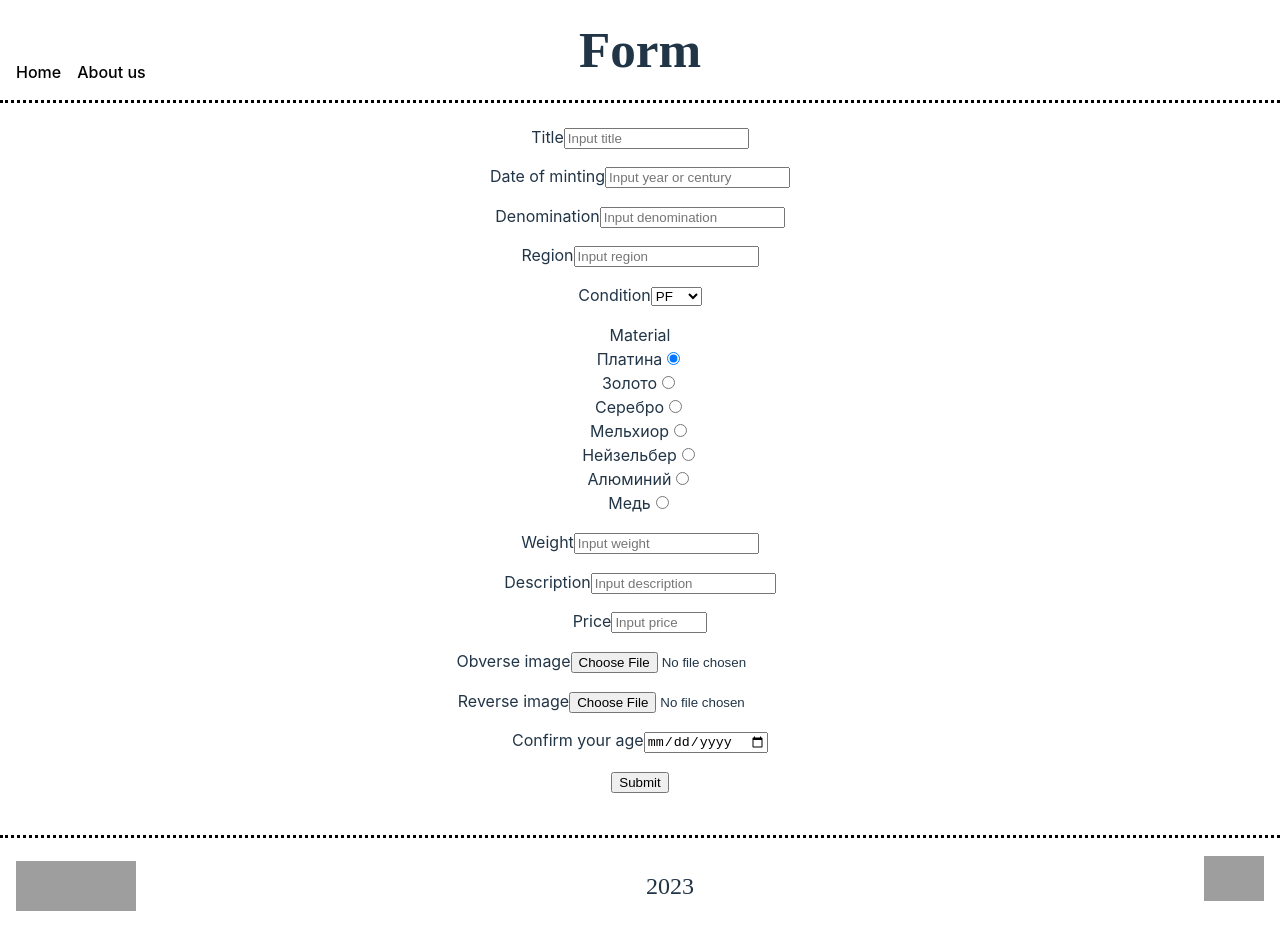
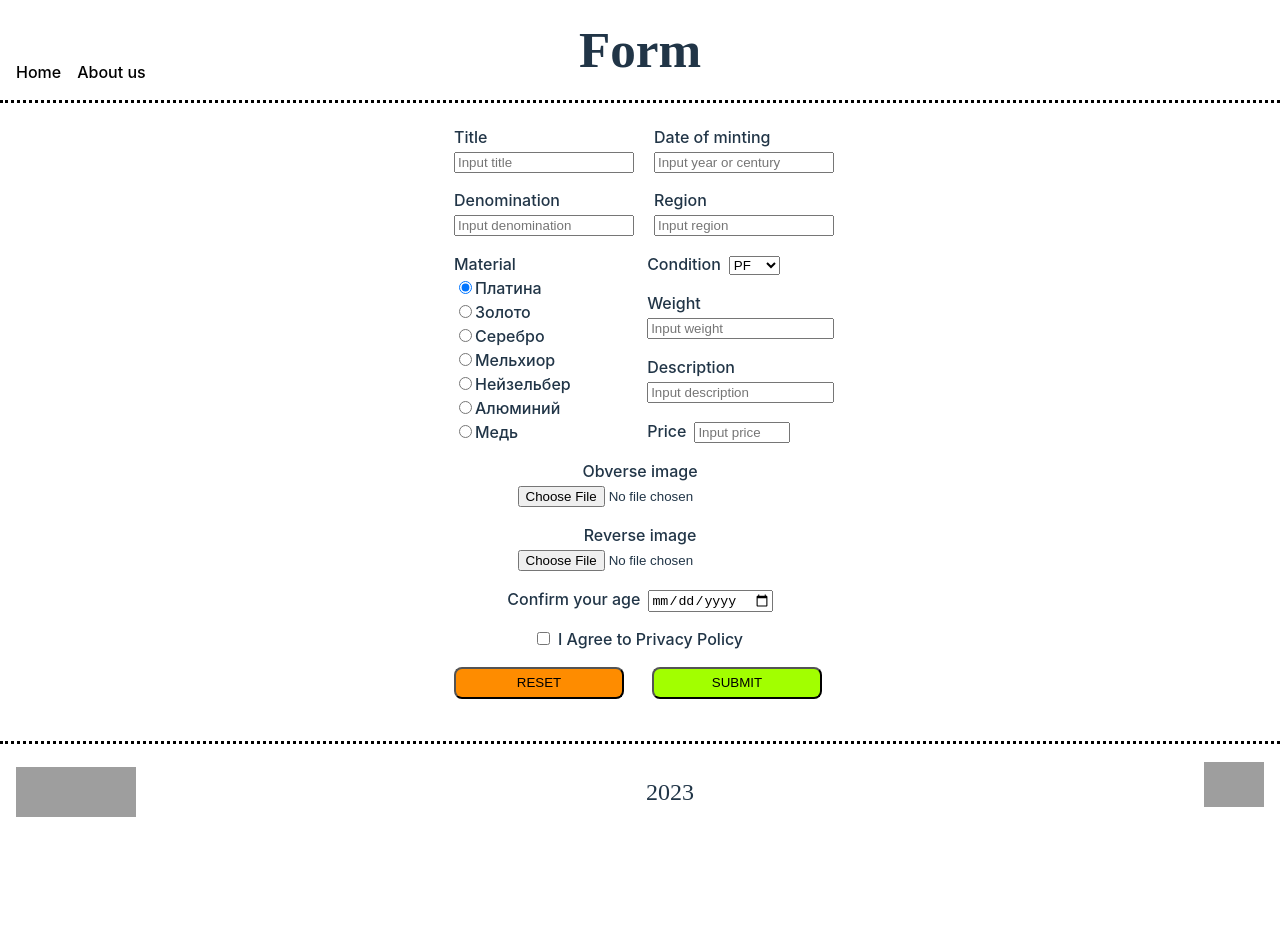
Before and after one commit to NRG-Spirit/rsschool-react-2023q1, a React (Vite) app: page /form in a window 1280 px wide. After the commit the page ends 841 px from the top, so only its background shows below. Built offline with nearby package versions, Linux system fonts and the light colour scheme; grey boxes are pictures that could not be loaded; a web font is replaced by a local one.

Commit message:
feat: add styles for form

```diff
--- a/src/components/CardsList/CardsList.tsx
+++ b/src/components/CardsList/CardsList.tsx
@@ -12,7 +12,6 @@ class CardsList extends React.Component<IProps> {
     super(props);
   }
   render() {
-    console.log(this.props.cards);
     return (
       <div className="cardsList">
         {this.props.cards.map((el, idx) => {
--- a/src/components/Form/Form.css
+++ b/src/components/Form/Form.css
@@ -1,7 +1,78 @@
 .form {
-  margin: 1rem 0 0;
+  margin: 1rem auto 0;
+  width: 400px;
+}
+
+.flexContainer{
+  display: flex;
+}
+
+.flexItem {
+  width: 194px;
+  box-sizing: border-box;
 }
 
 fieldset {
   border: none;
 }
+
+.fieldset_type_radio,
+.fieldset__type_select,
+.fieldset__price {
+  text-align: left;
+}
+
+.form__label {
+  font-weight: 500;
+}
+
+.form__label-block {
+  display: block;
+  text-align: start;
+}
+
+.form__label_condition,
+.form__label_price {
+  margin: 0 0.5rem 0 0;
+}
+
+.form__input_title,
+.form__input_year,
+.form__input_denomination,
+.form__input_region,
+.form__input_weight {
+  width: 100%;
+}
+
+.form__input_file,
+.form__input_date {
+  margin: 0 0 0 0.5rem;
+}
+
+.form__input_date,
+.form__input_radio {
+  cursor: pointer;
+}
+
+.form__input_checkbox {
+  margin: 0 0.5rem 0 0;
+  cursor: pointer;
+}
+
+.form__input_submit {
+  height: 2rem;
+  width: 170px;
+  background: rgb(162, 255, 0);
+  cursor: pointer;
+  text-transform: uppercase;
+  border-radius: 0.5rem;
+}
+
+.form__input_reset {
+  height: 2rem;
+  width: 170px;
+  background: rgb(254, 140, 0);
+  cursor: pointer;
+  text-transform: uppercase;
+  border-radius: 0.5rem;
+}
--- a/src/components/Form/Form.tsx
+++ b/src/components/Form/Form.tsx
@@ -16,7 +16,7 @@ class Form extends React.Component<IProps> {
   weightInput: React.RefObject<HTMLInputElement>;
   descriptionInput: React.RefObject<HTMLInputElement>;
   priceInput: React.RefObject<HTMLInputElement>;
-  condition: string;
+  conditionInput: React.RefObject<HTMLSelectElement>;
   material: string;
   img: {
     obverse: React.RefObject<HTMLInputElement>;
@@ -32,7 +32,7 @@ class Form extends React.Component<IProps> {
     this.weightInput = React.createRef();
     this.descriptionInput = React.createRef();
     this.priceInput = React.createRef();
-    this.condition = 'XF';
+    this.conditionInput = React.createRef();
     this.material = 'золото';
     this.img = {
       obverse: React.createRef(),
@@ -48,6 +48,7 @@ class Form extends React.Component<IProps> {
       this.yearInput.current &&
       this.denominationInput.current &&
       this.regionInput.current &&
+      this.conditionInput.current &&
       this.weightInput.current &&
       this.descriptionInput.current &&
       this.priceInput.current &&
@@ -60,7 +61,7 @@ class Form extends React.Component<IProps> {
         year: this.yearInput.current.value,
         denomination: this.denominationInput.current.value,
         region: this.regionInput.current.value,
-        condition: this.condition,
+        condition: this.conditionInput.current.value,
         material: this.material,
         weight: this.weightInput.current.value,
         description: this.descriptionInput.current.value,
@@ -74,52 +75,126 @@ class Form extends React.Component<IProps> {
       this.props.addCard(card);
     }
   }
+
   render() {
     return (
       <form className="form" ref={this.form} onSubmit={this.handleSubmit.bind(this)}>
+        <div className="flexContainer">
           <fieldset>
-          <label className="form__label">Title</label>
+            <label className="form__label form__label-block">Title</label>
             <input
               className="form__input form__input_title"
               type="text"
               placeholder="Input title"
               ref={this.titleInput}
-            required={true}
             />
           </fieldset>
           <fieldset>
-          <label className="form__label">Date of minting</label>
+            <label className="form__label form__label-block">Date of minting</label>
             <input
               className="form__input form__input_year"
               type="text"
               placeholder="Input year or century"
               ref={this.yearInput}
-            required={true}
             />
           </fieldset>
+        </div>
+
+        <div className="flexContainer">
           <fieldset>
-          <label className="form__label">Denomination</label>
+            <label className="form__label form__label-block">Denomination</label>
             <input
               className="form__input form__input_denomination"
               type="text"
               placeholder="Input denomination"
               ref={this.denominationInput}
-            required={true}
             />
           </fieldset>
           <fieldset>
-          <label className="form__label">Region</label>
+            <label className="form__label form__label-block">Region</label>
             <input
               className="form__input form__input_region"
               type="text"
               placeholder="Input region"
               ref={this.regionInput}
-            required={true}
             />
           </fieldset>
-        <fieldset>
-          <label className="form__label">Condition</label>
-          <select name="location">
+        </div>
+
+        <div className="flexContainer">
+          <fieldset className="flexItem">
+            <label className="form__label form__label-block">Material</label>
+            <div className="fieldset_type_radio">
+              <div className="form__input_radio">
+                <input
+                  type="radio"
+                  className="form__input"
+                  value="платина"
+                  name="material"
+                  defaultChecked
+                />
+                <label className="form__label">Платина</label>
+              </div>
+              <div className="form__input_radio">
+                <input
+                  type="radio"
+                  className="form__input form__input_radio"
+                  value="золото"
+                  name="material"
+                />
+                <label className="form__label">Золото</label>
+              </div>
+              <div className="form__input_radio">
+                <input
+                  type="radio"
+                  className="form__input form__input_radio"
+                  value="серебро"
+                  name="material"
+                />
+                <label className="form__label">Серебро</label>
+              </div>
+              <div className="form__input_radio">
+                <input
+                  type="radio"
+                  className="form__input form__input_radio"
+                  value="мельхиор"
+                  name="material"
+                />
+                <label className="form__label">Мельхиор</label>
+              </div>
+              <div className="form__input_radio">
+                <input
+                  type="radio"
+                  className="form__input form__input_radio"
+                  value="нейзельбер"
+                  name="material"
+                />
+                <label className="form__label">Нейзельбер</label>
+              </div>
+              <div className="form__input_radio">
+                <input
+                  type="radio"
+                  className="form__input form__input_radio"
+                  value="алюминий"
+                  name="material"
+                />
+                <label className="form__label">Алюминий</label>
+              </div>
+              <div className="form__input_radio">
+                <input
+                  type="radio"
+                  className="form__input form__input_radio"
+                  value="медь"
+                  name="material"
+                />
+                <label className="form__label">Медь</label>
+              </div>
+            </div>
+          </fieldset>
+          <div>
+            <fieldset className="fieldset__type_select">
+              <label className="form__label form__label_condition">Condition</label>
+              <select className="form__input" name="location" ref={this.conditionInput}>
                 <option value="PF">PF</option>
                 <option value="PL">PL</option>
                 <option value="BU">BU</option>
@@ -139,68 +214,27 @@ class Form extends React.Component<IProps> {
               </select>
             </fieldset>
             <fieldset>
-          <label className="form__label">Material</label>
-          <div className="fieldset_type_radio">
-            <div className="form__input_radio">
-              <label className="form__label">Платина</label>
+              <label className="form__label form__label-block">Weight</label>
               <input
-                type="radio"
-                className="form__input"
-                value="платина"
-                name="material"
-                defaultChecked
-              />
-            </div>
-            <div className="form__input_radio">
-              <label className="form__label">Золото</label>
-              <input type="radio" className="form__input" value="золото" name="material" />
-            </div>
-            <div className="form__input_radio">
-              <label className="form__label">Серебро</label>
-              <input type="radio" className="form__input" value="серебро" name="material" />
-            </div>
-            <div className="form__input_radio">
-              <label className="form__label">Мельхиор</label>
-              <input type="radio" className="form__input" value="мельхиор" name="material" />
-            </div>
-            <div className="form__input_radio">
-              <label className="form__label">Нейзельбер</label>
-              <input type="radio" className="form__input" value="нейзельбер" name="material" />
-            </div>
-            <div className="form__input_radio">
-              <label className="form__label">Алюминий</label>
-              <input type="radio" className="form__input" value="алюминий" name="material" />
-            </div>
-            <div className="form__input_radio">
-              <label className="form__label">Медь</label>
-              <input type="radio" className="form__input" value="медь" name="material" />
-            </div>
-          </div>
-        </fieldset>
-        <fieldset>
-          <label className="form__label">Weight</label>
-          <input
-            className="form__input form__input_title"
+                className="form__input form__input_weight"
                 type="text"
                 placeholder="Input weight"
                 ref={this.weightInput}
-            required={true}
               />
             </fieldset>
             <fieldset>
-          <label className="form__label">Description</label>
+              <label className="form__label form__label-block">Description</label>
               <input
                 className="form__input form__input_title"
                 type="text"
                 placeholder="Input description"
                 ref={this.descriptionInput}
-            required={true}
               />
             </fieldset>
-        <fieldset>
-          <label className="form__label">Price</label>
+            <fieldset className="fieldset__price">
+              <label className="form__label form__label_price">Price</label>
               <input
-            className="form__input form__input_type_price"
+                className="form__input"
                 type="number"
                 min="0"
                 max="1000000"
@@ -208,12 +242,13 @@ class Form extends React.Component<IProps> {
                 ref={this.priceInput}
               />
             </fieldset>
+          </div>
+        </div>
         <fieldset>
           <label className="form__label">Obverse image</label>
           <input
             className="form__input form__input_file"
             type="file"
-            placeholder="Attach obverse image"
             accept="image/*"
             ref={this.img.obverse}
           />
@@ -223,18 +258,26 @@ class Form extends React.Component<IProps> {
           <input
             className="form__input form__input_file"
             type="file"
-            placeholder="Attach reverse image"
             accept="image/*"
             ref={this.img.reverse}
           />
         </fieldset>
         <fieldset>
           <label className="form__label">Confirm your age</label>
-          <input type="date" className="form__input" placeholder="Input date" />
+          <input type="date" className="form__input form__input_date" placeholder="Input date" />
+        </fieldset>
+        <fieldset>
+          <input type="checkbox" className="form__input form__input_checkbox" />
+          <label className="form__label">I Agree to Privacy Policy</label>
+        </fieldset>
+        <div className="flexContainer">
+          <fieldset>
+            <input className="form__input form__input_reset" type="reset" value="Reset" />
           </fieldset>
           <fieldset>
             <input className="form__input form__input_submit" type="submit" value="Submit" />
           </fieldset>
+        </div>
       </form>
     );
   }
```
Lines whose indentation alone changed are shown as unchanged.
